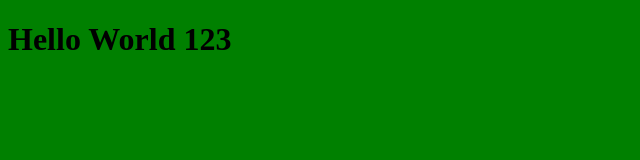
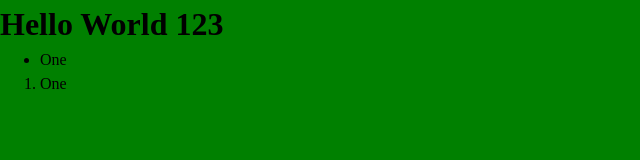
Before and after one commit to fmontes/portfolio-stream-project-one, a plain HTML site: page index.html in a window 1280 px wide. Shown: the whole page, without its empty margins (0-640 px from the left). Drawn offline with Linux system fonts and the light colour scheme.

Commit message:
Add CSS reset

```diff
--- a/index.html
+++ b/index.html
@@ -10,6 +10,12 @@
 <body>
   <header>
     <h1>Hello World 123</h1>
+    <ul>
+      <li>One</li>
+    </ul>
+    <ol>
+      <li>One</li>
+    </ol>
   </header>
   <main>
     <section class="hero"></section>
--- a/styles/main.css
+++ b/styles/main.css
@@ -1,3 +1,56 @@
 html {
   background-color: green;
 }
+
+/*
+  1. Use a more-intuitive box-sizing model.
+*/
+*, *::before, *::after {
+  box-sizing: border-box;
+}
+/*
+  2. Remove default margin
+*/
+* {
+  margin: 0;
+}
+/*
+  3. Allow percentage-based heights in the application
+*/
+html, body {
+  height: 100%;
+}
+/*
+  Typographic tweaks!
+  4. Add accessible line-height
+  5. Improve text rendering
+*/
+body {
+  line-height: 1.5;
+  -webkit-font-smoothing: antialiased;
+}
+/*
+  6. Improve media defaults
+*/
+img, picture, video, canvas, svg {
+  display: block;
+  max-width: 100%;
+}
+/*
+  7. Remove built-in form typography styles
+*/
+input, button, textarea, select {
+  font: inherit;
+}
+/*
+  8. Avoid text overflows
+*/
+p, h1, h2, h3, h4, h5, h6 {
+  overflow-wrap: break-word;
+}
+/*
+  9. Create a root stacking context
+*/
+#root, #__next {
+  isolation: isolate;
+}
```
